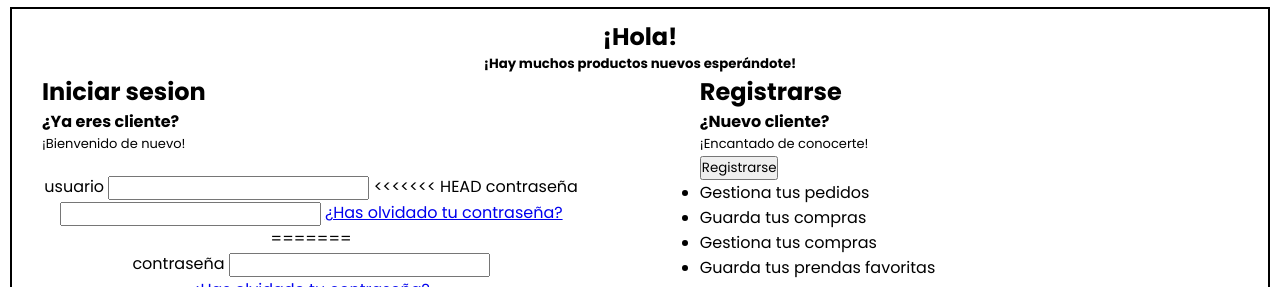
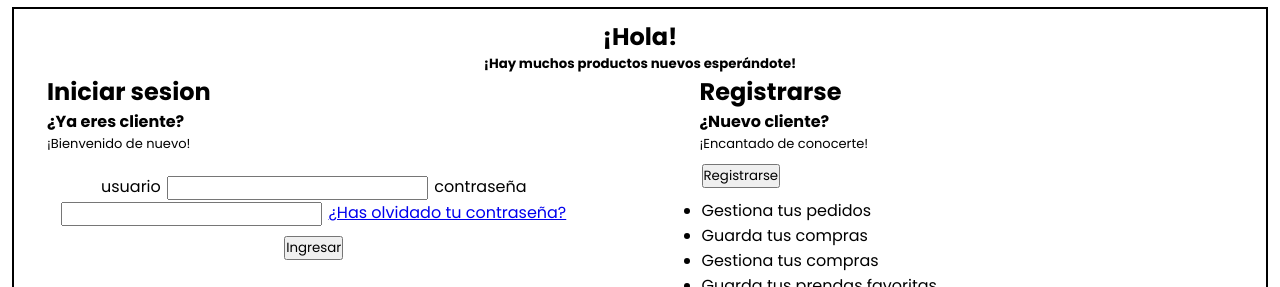
Before and after one commit to lean9ema/G12_LSKV_FC_, a website: page views/login.html in a window 1280 px wide. Shown: the part 61-348 px from the top of the page. Drawn offline with Linux system fonts and the light colour scheme; a web font is replaced by a local one.

Commit message:
Sharon- Login arreglo

```diff
--- a/public/css/login.css
+++ b/public/css/login.css
@@ -1,5 +1,5 @@
 * {
-    margin: 0;
+    margin: 0px 1px;
     padding: 0;
     font-family: 'Poppins', sans-serif;
     box-sizing: border-box;
@@ -101,6 +101,9 @@ main .inicio .iniciarSesion .datos{
     text-align: center;
 
 }
+main .inicio .iniciarSesion .datos button{
+    margin: 10px 3px;
+}
  main .inicio .iniciarSesion .log-Red .facebook{
     text-align: center;
     color: #fff;
@@ -149,6 +152,9 @@ main .iniciarSesion{
 main .registro{
     width: 45%;
     flex-direction:column;
+}
+main .registro button{
+    margin: 10px 3px;
 }
 main .registro .derecha {
     text-align: justify;
--- a/views/login.html
+++ b/views/login.html
@@ -78,21 +78,13 @@
 
                         <label for="fa-user">usuario</label>
                         <input type="text" name="usuario">
-<<<<<<< HEAD
+
 
                         <label for="password">contraseña</label>
                         <input type="password" name="contraseña">
 
                         <a href = "#" > ¿Has olvidado tu contraseña?</a>
 
-=======
-                        <br>
-                        <label for="password">contraseña</label>
-                        <input type="password" name="contraseña">
-                        <br>
-                        <a href = "#" > ¿Has olvidado tu contraseña?</a>
-                        <br>
->>>>>>> 7656d133a505c8251d5fe743b9f42cb0da4fdfc5
                         <button type="button">Ingresar</button>
                     </form>
 
```
